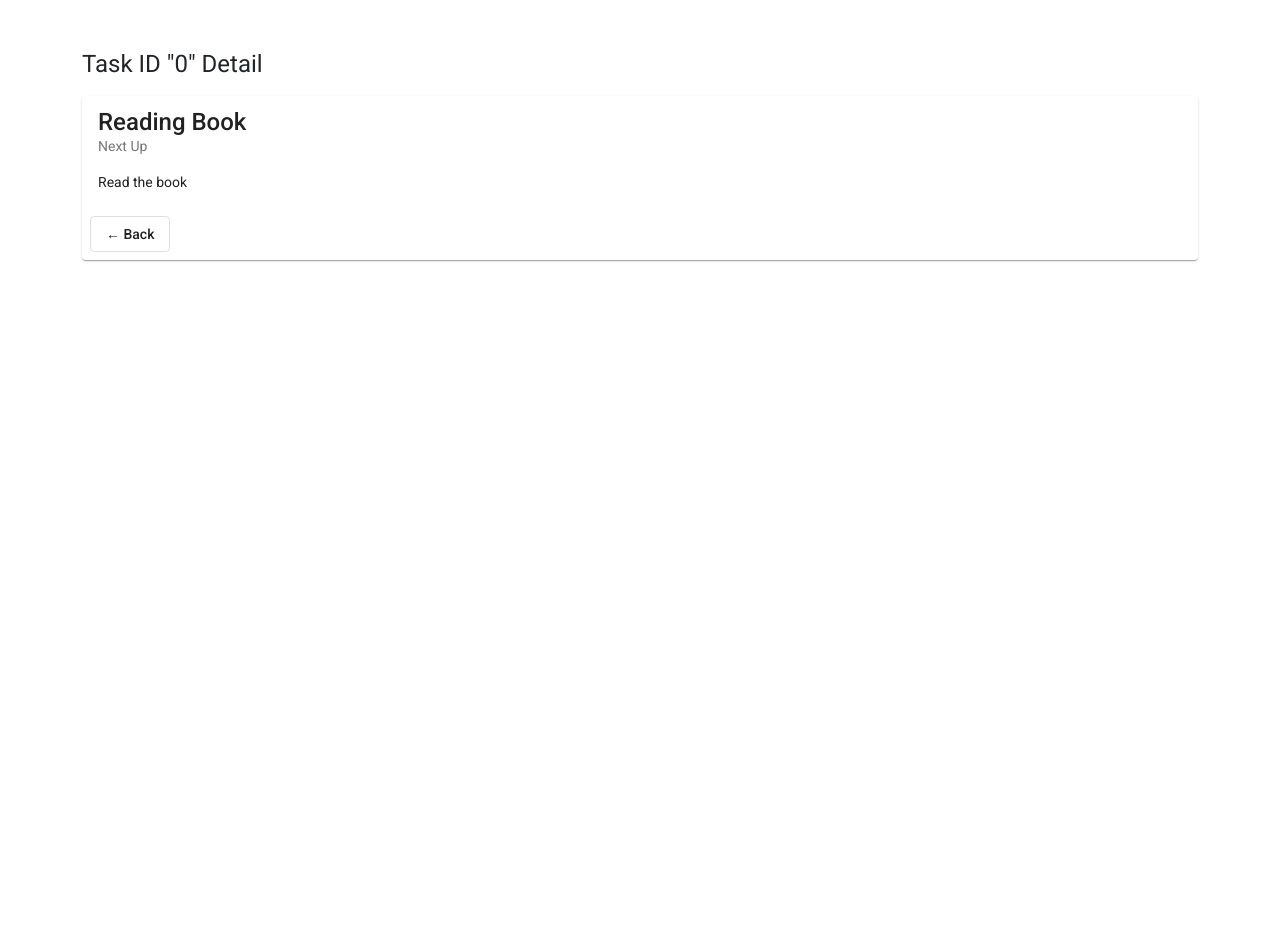
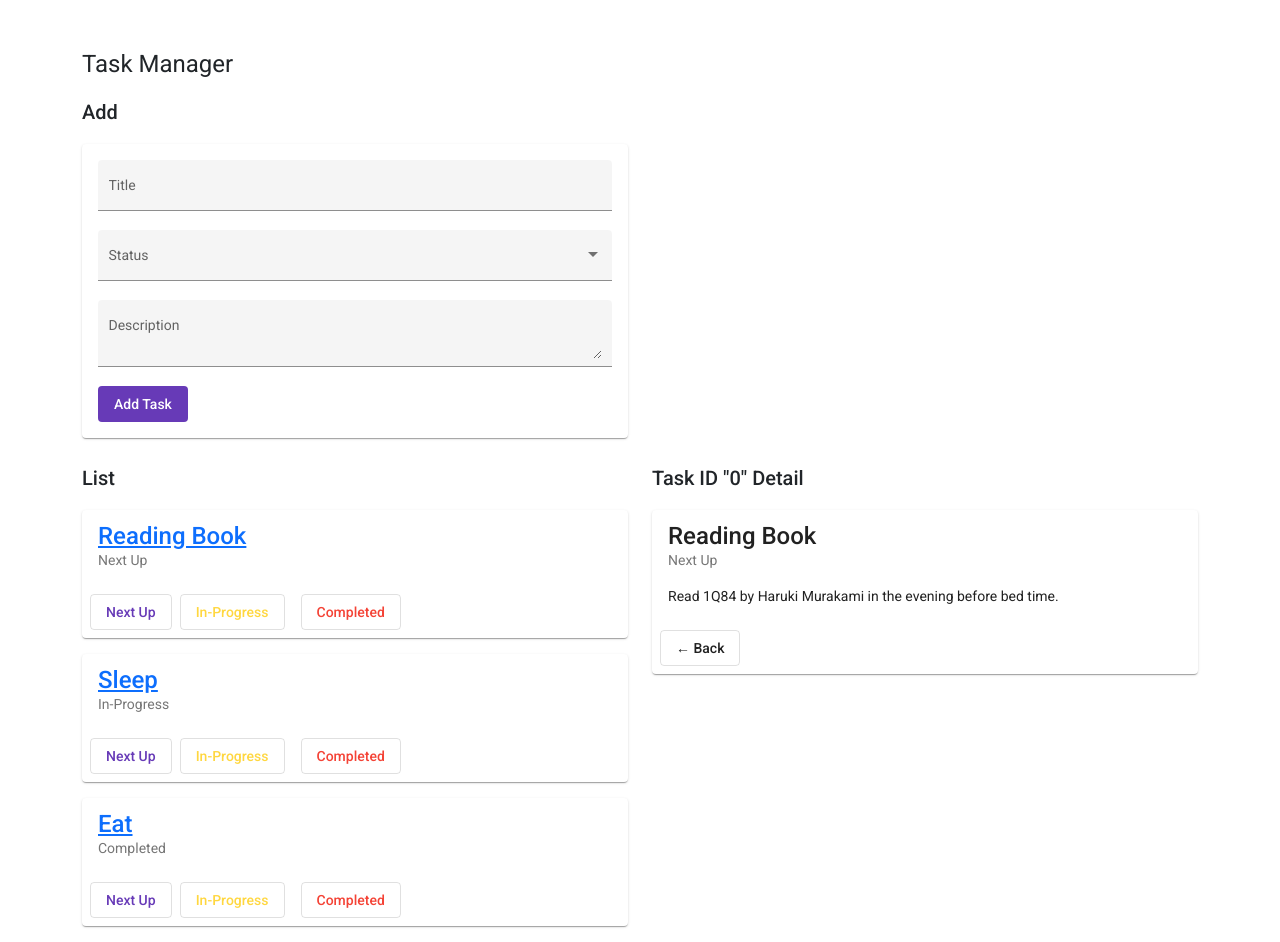
Before and after one commit to virgiawankusuma/Bobcats_FE, an Angular app in the folder angular-learning/: page /tasks/0 in a window 1280 px wide. Before the commit the page ends 848 px from the top, so only its background shows below. Built offline with nearby package versions, Linux system fonts and the light colour scheme.

Commit message:
[Angular Day 6] practicing and some common gotchas and setting up child (nested) routes

```diff
--- a/angular-learning/src/app/card-list/card-detail/card-detail.component.html
+++ b/angular-learning/src/app/card-list/card-detail/card-detail.component.html
@@ -1,5 +1,4 @@
-<div class="container my-5">
-    <h1>Task ID "{{task.id}}" Detail</h1>
+<h2>Task ID "{{task.id}}" Detail</h2>
 <mat-card class="mb-3">
     <mat-card-title>{{task.title}}</mat-card-title>
     <mat-card-subtitle>{{task.status}}</mat-card-subtitle>
@@ -10,4 +9,3 @@
         <button mat-stroked-button color="basic" [routerLink]="['/tasks']">&larr; Back</button>
     </mat-card-actions>
 </mat-card>
-</div>
--- a/angular-learning/src/app/card-list/card-list.component.html
+++ b/angular-learning/src/app/card-list/card-list.component.html
@@ -1,14 +1,19 @@
 <div class="container my-5">
     <h1>Task Manager</h1>
     <div class="row mb-4">
-        <h2>Add</h2>
         <div class="col-6">
+            <h2>Add</h2>
             <app-card-add></app-card-add>
         </div>
     </div>
     <div class="row mb-4">
-        <h2>List</h2>
-        <app-card-item class="col-6" *ngFor="let tsk of tasks; let i = index" [task]="tsk" [id]="tsk.id">
-        </app-card-item>
+        <div class="col-6">
+            <h2>List</h2>
+            <app-card-item *ngFor="let tsk of tasks; let i = index" [task]="tsk" [id]="tsk.id">
+            </app-card-item>
+        </div>
+        <div class="col-6">
+            <router-outlet></router-outlet>
+        </div>
     </div>
 </div>
--- a/angular-learning/src/app/card-list/tasks.service.ts
+++ b/angular-learning/src/app/card-list/tasks.service.ts
@@ -10,19 +10,19 @@ export class TasksService {
       id: 0,
       title: 'Reading Book',
       status: 'Next Up',
-      description: 'Read the book'
+      description: 'Read 1Q84 by Haruki Murakami in the evening before bed time.'
     },
     {
       id: 1,
       title: 'Sleep',
       status: 'In-Progress',
-      description: 'Sleep for 8 hours'
+      description: 'Sleep for 8 hours in the morning and 8 hours in the evening'
     },
     {
       id: 2,
       title: 'Eat',
       status: 'Completed',
-      description: 'Eat for 8 hours'
+      description: 'Eat nasi goreng with friends and family for dinner tonight at 7pm at home'
     }
   ];
 
```
Also changed, not shown: angular-learning/src/app/card-list/card-list-routing.module.ts (+4 -13 lines). Lines whose indentation alone changed are shown as unchanged.
